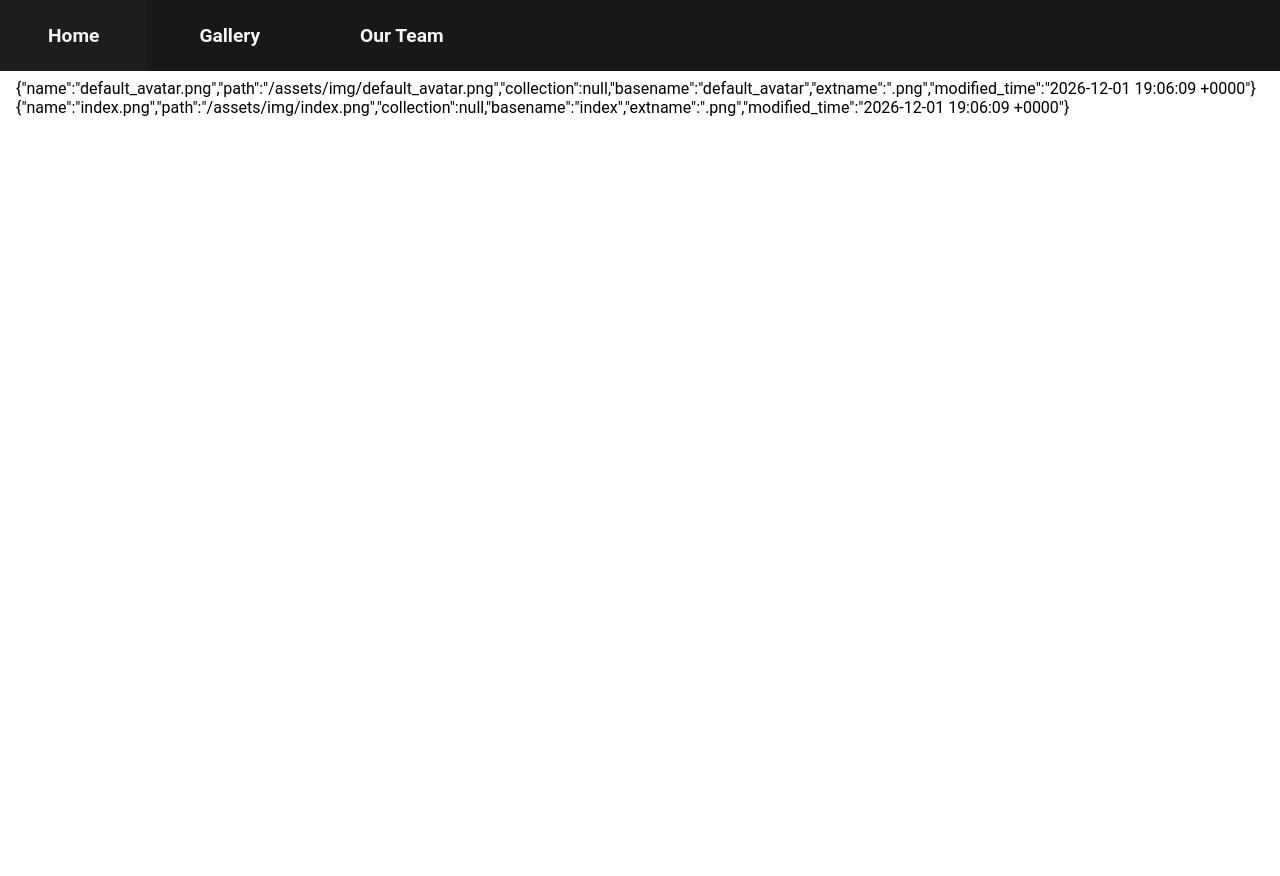
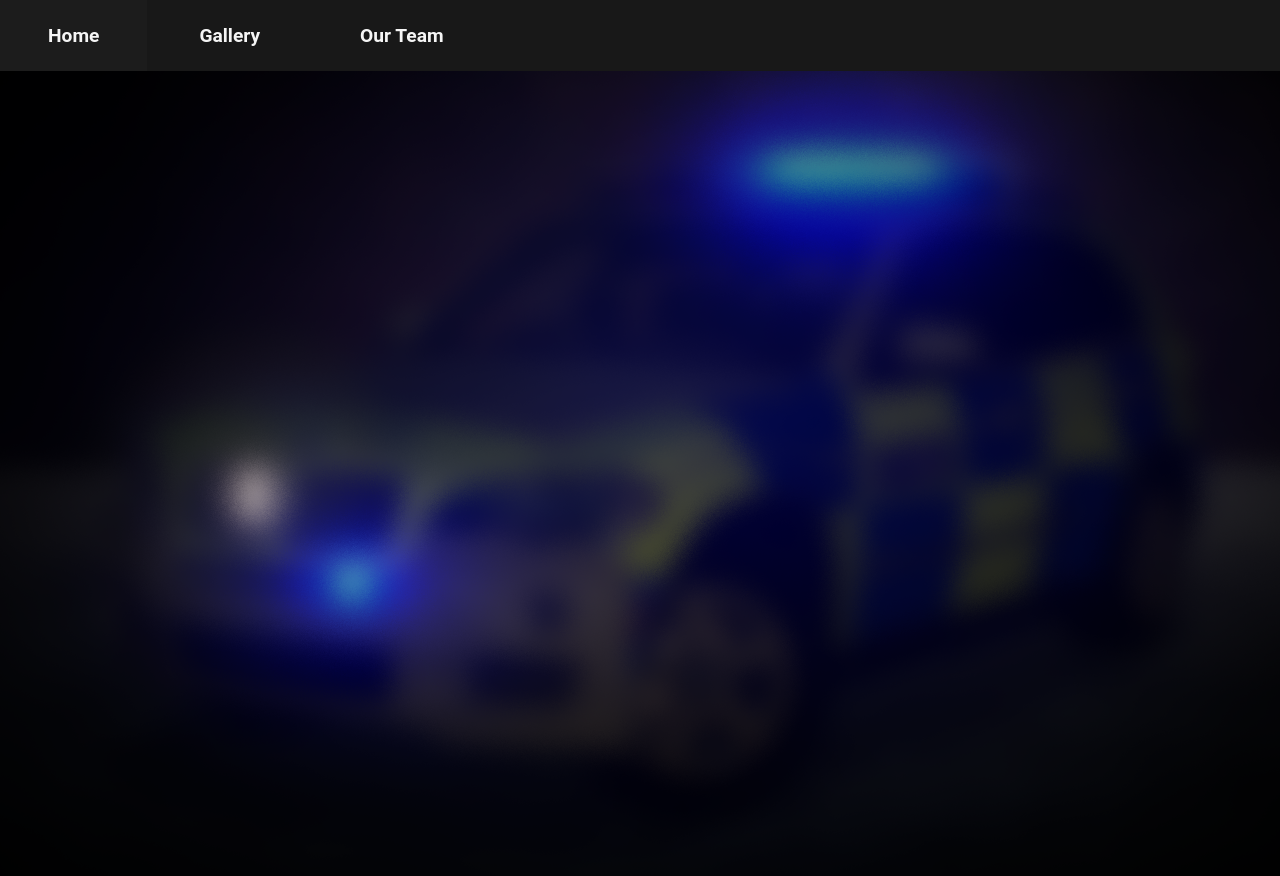
Before and after one commit to 999-Emergency/999-emergency.github.io, a Jekyll site: the page built from gallery.html, in a window 1280 px wide. Shown: the top 876 px of the page. Built offline with Jekyll 4.4.1, drawn with Linux system fonts in a browser that asks for light colours; nearby versions of some CDN libraries.

Commit message:
Add gallery?

```diff
--- /dev/null
+++ b/_sass/gallery.scss
@@ -0,0 +1,34 @@
+#gallery {
+	display: flex;
+	flex-direction: row;
+	flex-wrap: wrap;
+	justify-content: space-evenly;
+	align-items: strech;
+
+	> article {
+	  width: 30%;
+	  display: inline-block;
+	}
+
+	.card {
+		border: 1px rgba(0, 0, 0, 0.5) solid;
+		margin: 8px;
+		padding: 0;
+		border-radius: 4px;
+		box-shadow: 0 4px 8px 0 rgba(0, 0, 0, 0.2);
+		background: rgba(0, 0, 0, 0.6);
+		display: block;
+
+		max-width: 25%;
+		min-width: 400px;
+
+		img {
+			display: block;
+			max-width: 100%;
+			max-height: 100%;
+			border-radius: 4px;
+			padding: 0;
+			margin: 0;
+		}
+	}
+}
--- a/assets/css/main.scss
+++ b/assets/css/main.scss
@@ -4,19 +4,23 @@
 @import "main";
 @import "nav";
 @import "team";
+@import "gallery";
 
-#content-team {
-	background-image: url("{{ '/assets/img/team.png' | relative_url }}");
+div.content {
 	color: white;
 	background-position: center;
 	background-attachment: fixed;
 	background-size: cover;
 }
 
+#content-team {
+	background-image: url("{{ '/assets/img/team.png' | relative_url }}");
+}
+
 #content-index {
 	background-image: url("{{ '/assets/img/index.png' | relative_url }}");
-	color: white;
-	background-position: center;
-	background-attachment: fixed;
-	background-size: cover;
 }
+
+#content-gallery {
+	background-image: url("{{ '/assets/img/gallery.png' | relative_url }}");
+}
--- a/gallery.html
+++ b/gallery.html
@@ -2,6 +2,11 @@
 layout: default
 title: Gallery
 ---
-{% for team in site.static_files %}
-	{{ team | jsonify }}
-{% endfor %}
+<section id="gallery" class="card-container">
+	{% assign: gallery_files = site.static_files | where_exp: "file","file.path contains '/assets/img/showcase/'" %}
+	{% for file in gallery_files %}
+	<article class="card">
+		<img src="{{ file.path | relative_url }}">
+	</article>
+	{% endfor %}
+</section>
```
Also changed, not shown: assets/img/gallery.png (added).
